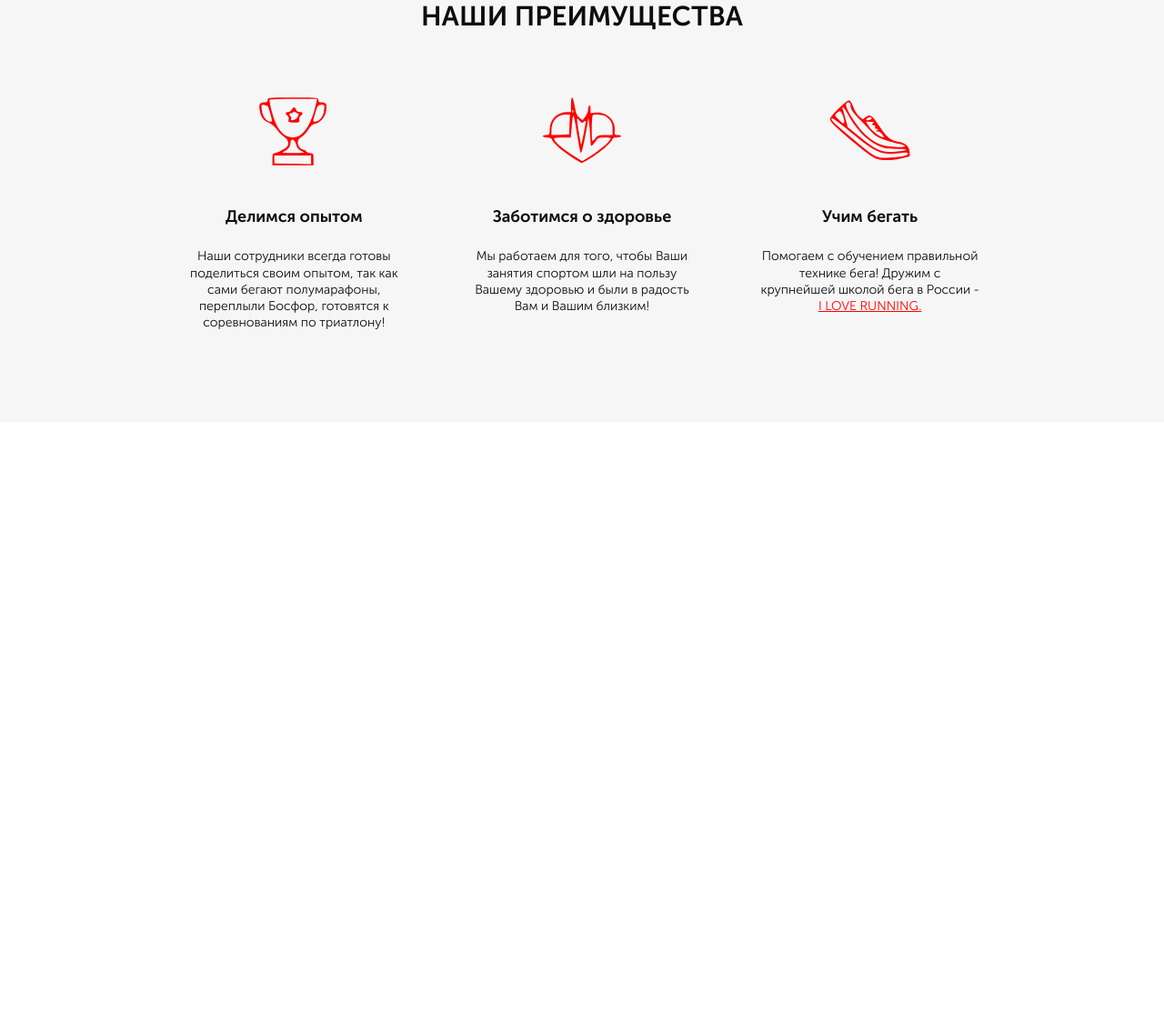
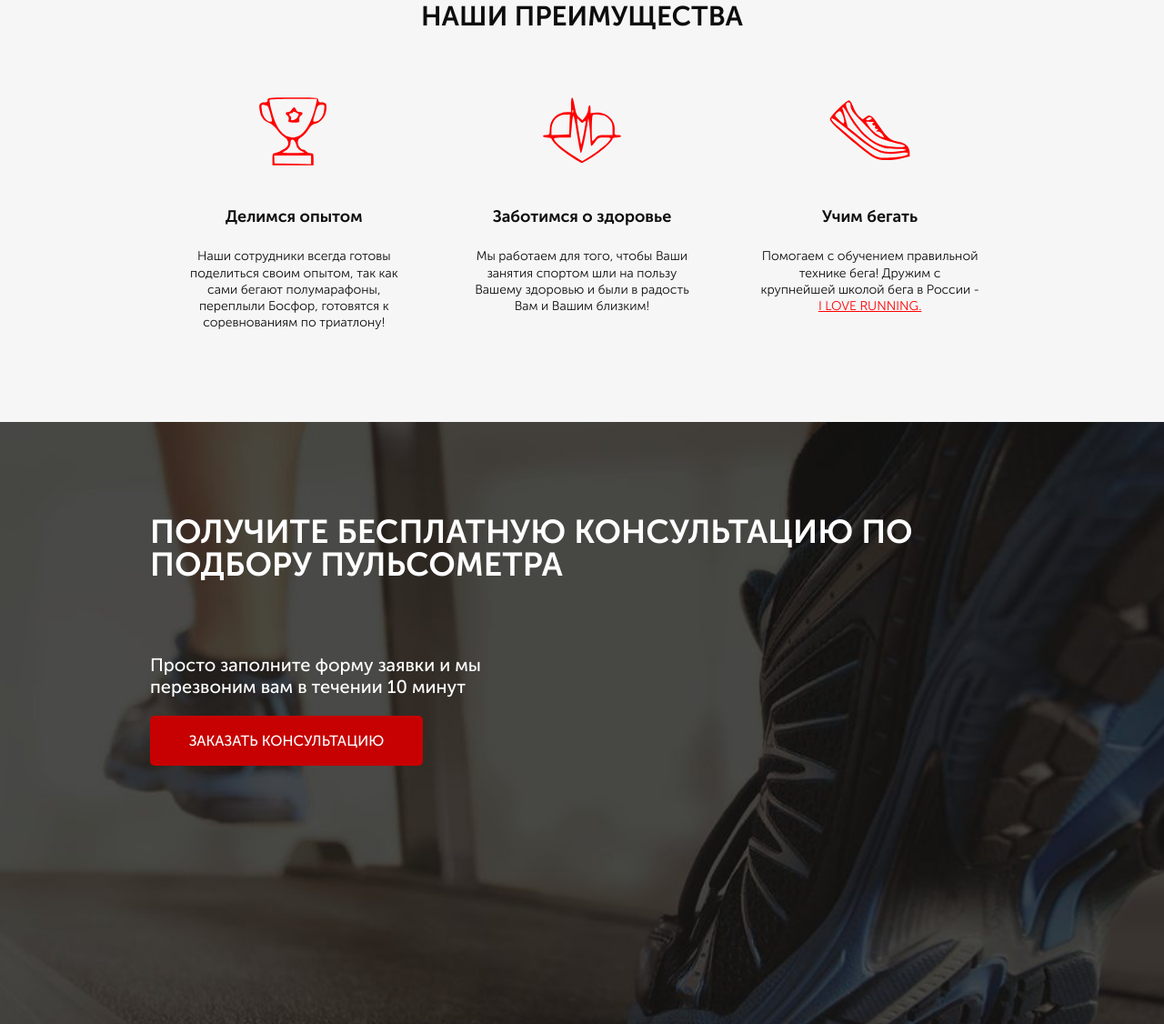
Before and after one commit to IvanChapler/Pulse-Monitors, a website: page app/index.html in a window 1280 px wide. Shown: the part 790-1916 px from the top of the page at 91% size. Before the commit the page ends 1254 px from the top, so only its background shows below. Drawn offline with Linux system fonts and the light colour scheme.

Commit message:
added a section and headers with a button

```diff
--- a/app/index.html
+++ b/app/index.html
@@ -81,6 +81,18 @@
             </div>
         </div>
     </section>
+    <section class="consultation">
+        <div class="container">
+            <div class="consultation__wrapper">
+                <h2 class="title title_form">Получите бесплатную консультацию по подбору пульсометра </h2>
+                <div class="consultation__subtitle">Просто заполните форму заявки и мы перезвоним вам в течении 10 минут</div>
+                <fieldlist class="form">
+
+                </fieldlist>
+                <button class="button button_form">заказать кОНСУЛЬТАЦИЮ</button>
+                </div>
+        </div>
+    </section>
 
 
     <script src="js/main.min.js"></script>
--- a/app/sass/blocks/_buttons.scss
+++ b/app/sass/blocks/_buttons.scss
@@ -17,4 +17,10 @@
         height: 50px;
         font-size: 16px;
     }
+    &_form{
+        margin-top: 20px;
+        width: 300px;
+        height: 55px;
+        font-size: 16px;
+    }
 }
--- /dev/null
+++ b/app/sass/blocks/_consultation.scss
@@ -0,0 +1,25 @@
+.consultation{
+    min-height: 680px;
+    padding: 103px 0 92px 0;
+    background: url(../images/bg2_363.jpg) center (center/cover) no-repeat;
+    &__wrapper{
+        display: flex;
+        flex-flow: column nowrap;
+        align-items: flex-start;
+    }
+    &__header{
+        font-size: 36px;
+        line-height: 1.2;
+        font-weight: 700;
+        text-transform: uppercase;
+        color: #ffffff;
+    }
+    &__subtitle{
+        margin-top: 80px;
+        width: 397px;
+        font-size: 20px;
+        line-height: 1.2;
+        font-weight: 500;
+        color: #ffffff;
+    }
+}
--- a/app/sass/blocks/_title.scss
+++ b/app/sass/blocks/_title.scss
@@ -3,4 +3,10 @@
     font-weight: 700;
     color: #0d0d0d;
     text-align: center;
+    text-transform: uppercase;
+    &_form{
+        text-align: start;
+        font-size: 36px;
+        color: #ffffff;
+    }
 }
--- a/app/sass/style.scss
+++ b/app/sass/style.scss
@@ -12,4 +12,5 @@
 @import 'blocks/buttons';
 @import 'blocks/title';
 @import 'blocks/advantages';
+@import 'blocks/consultation';
 @import 'base/media'
```
Also changed, not shown: app/css/style.min.css.
